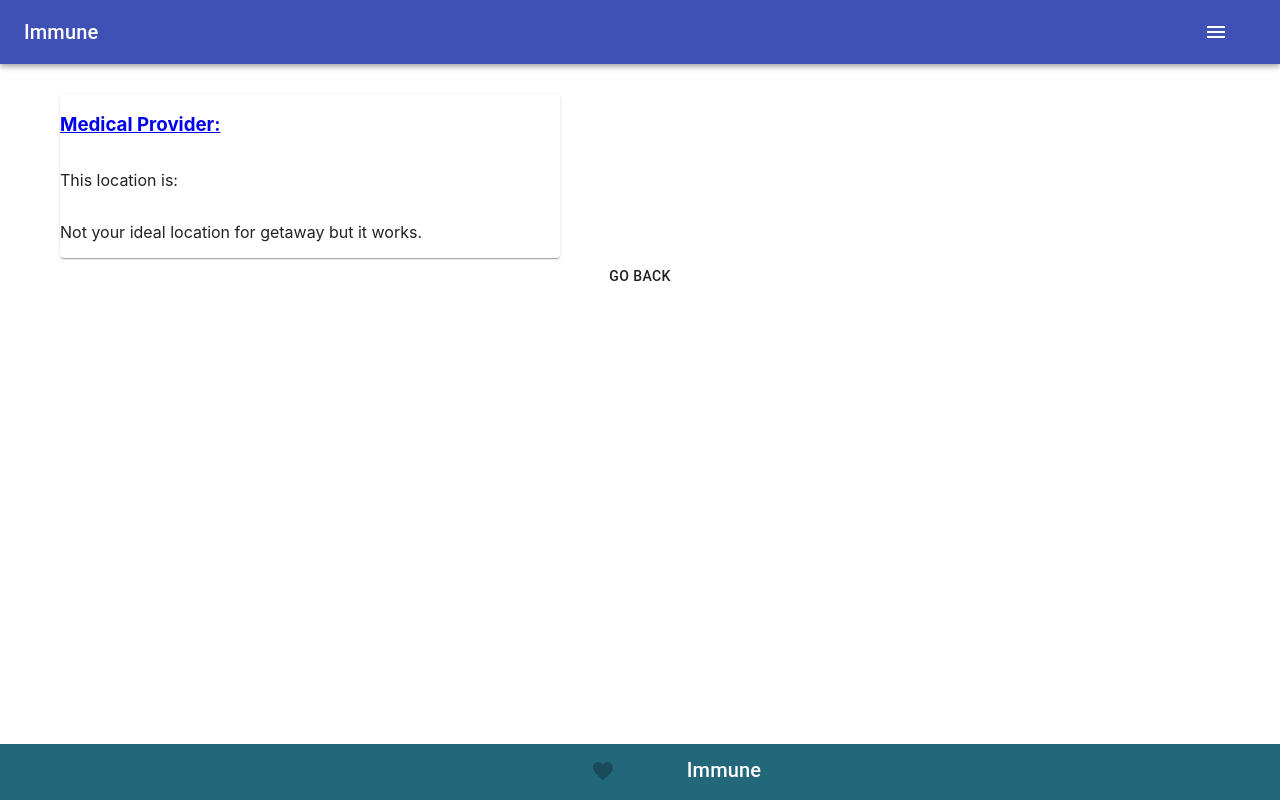
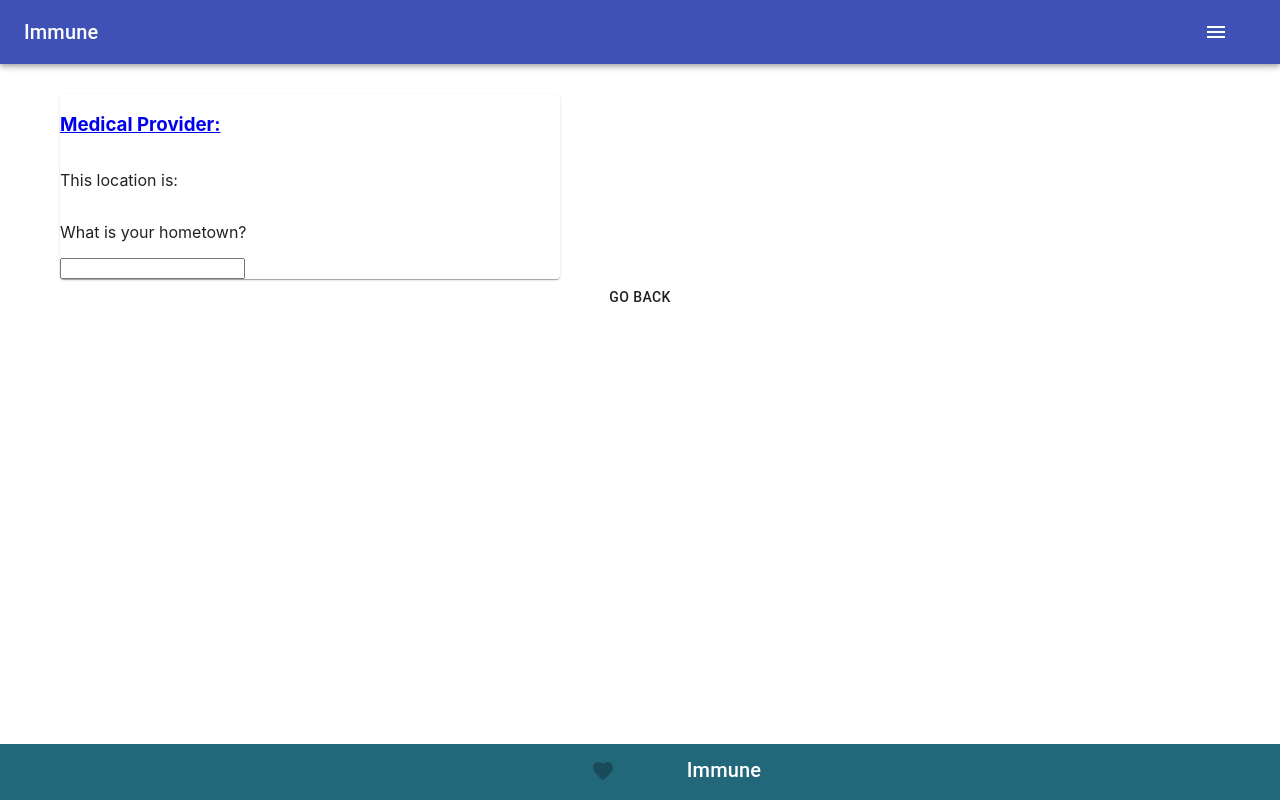
Before and after one commit to Build-Week-Immune/front-end, a React (Create React App) app: page /medical_home/jonathan/1 in a window 1280 px wide. Built offline with nearby package versions, Linux system fonts and the light colour scheme; no server answers.

Commit message:
add minor event handler to medical card, tookout unnecessary imports

```diff
--- a/package.json
+++ b/package.json
@@ -9,6 +9,7 @@
     "material-ui-icons": "^1.0.0-beta.36",
     "react": "^16.12.0",
     "react-dom": "^16.12.0",
+    "react-popup": "^0.10.0",
     "react-redux": "^7.1.3",
     "react-router-dom": "^5.1.2",
     "react-scripts": "3.2.0",
--- a/src/components/Home/MedicalDirectionJonathan/Medical.js
+++ b/src/components/Home/MedicalDirectionJonathan/Medical.js
@@ -3,7 +3,7 @@ import axios from 'axios';
 import PageNav from "../../Bars/PageNav";
 import Footer from "../../Bars/Footer.js";
 import MedicalCard from "./MedicalCard";
-import { Button, TextField, FormControlLabel, Checkbox, Grid, makeStyles, Typography, Paper, Card } from '@material-ui/core';
+import { Button } from '@material-ui/core';
 import { Link } from 'react-router-dom';
 
 export default function Medical(props) {
--- a/src/components/Home/MedicalDirectionJonathan/MedicalCard.js
+++ b/src/components/Home/MedicalDirectionJonathan/MedicalCard.js
@@ -1,6 +1,6 @@
-import React from 'react';
+import React, { useState } from 'react';
 import { Link } from 'react-router-dom';
-import { Button, TextField, FormControlLabel, Checkbox, Grid, makeStyles, Typography, Paper, Card } from '@material-ui/core';
+import { Button, makeStyles, Paper, Card } from '@material-ui/core';
 
 const useStyles = makeStyles(theme => ({
     '@global': {
@@ -22,13 +22,21 @@ const useStyles = makeStyles(theme => ({
 export default function MedicalCard({medical}) {
     const classes = useStyles();
 
+    const [message, setMessage] = useState('');
+
+    const greeting = (e) => {
+      setMessage('Greetings, visitors from ' + e.target.value);
+    }
+
     return (
         <Paper className={classes.paper}>
             <Link to={`/medical_home/jonathan/${medical.id}`} key={medical.id}>
                 <h3>Medical Provider: {medical.name}</h3>
             </Link>
             <p>This location is: {medical.type}</p>
-            <p>Not your ideal location for getaway but it works.</p>
+            <p>What is your hometown?</p>
+            <input type="text" onChange={greeting} />
+            {message}
         </Paper>
     );
 }
```
Also changed, not shown: 1 other file (tests, documents, lock files or other folders).
